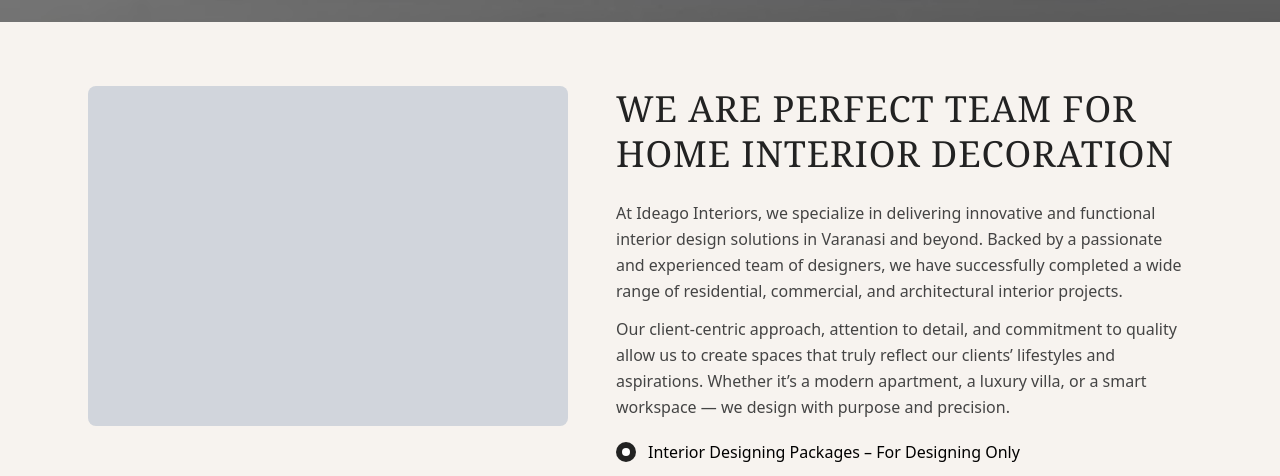
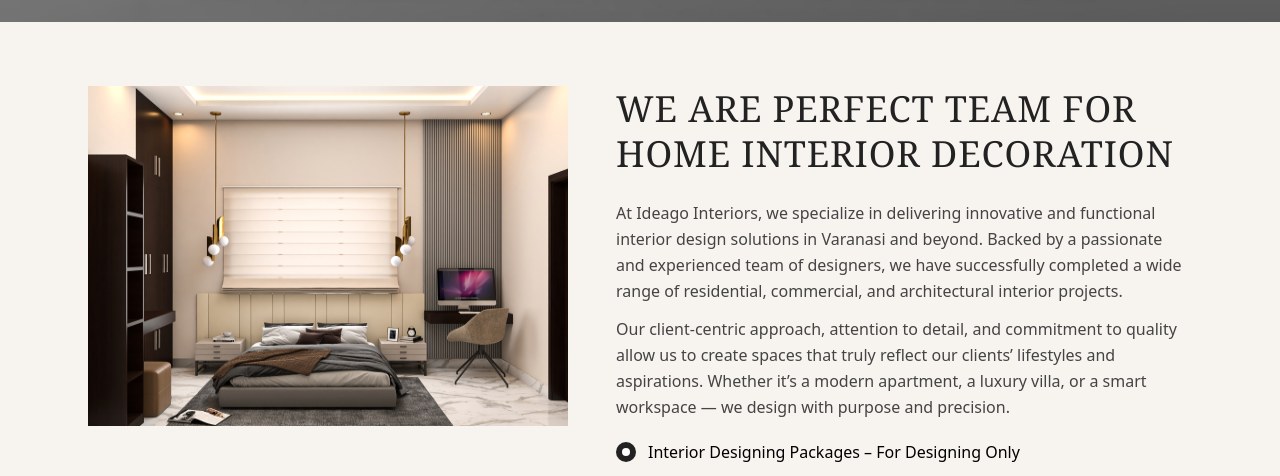
Before and after one commit to vanshguptaji/Ideago_frontend, a React (Vite) app: page /aboutus in a window 1280 px wide. Shown: the part 778-1254 px from the top of the page. Built offline with nearby package versions, Linux system fonts and the light colour scheme; a web font is replaced by a local one.

Commit message:
Add image to PerfectTeam component and update layout

```diff
--- a/src/components/AboutUs/PerfectTeam.jsx
+++ b/src/components/AboutUs/PerfectTeam.jsx
@@ -1,11 +1,14 @@
 import React from "react";
+import image from "../../assets/OurProjects/projects/bedroom 1 .jpg"
 
 const PerfectTeam = () => {
   return (
     <section className="bg-[#f7f3ef] py-16 flex flex-col items-center min-h-[600px]">
       <div className="flex flex-col md:flex-row max-w-6xl w-full justify-center items-start gap-12 px-4">
         {/* Left: Placeholder for image */}
-        <div className="bg-gray-300 w-full md:w-[480px] h-[340px] rounded-lg mb-8 md:mb-0"></div>
+        <div className="bg-gray-300 w-full md:w-[480px] h-[340px] rounded-lg mb-8 md:mb-0">
+          <img src={image} alt="image" className="w-full h-full"/>
+        </div>
         {/* Right: Text Content */}
         <div className="max-w-xl">
           <h2 className="font-serif font-medium text-3xl md:text-4xl text-[#222] leading-tight mb-6 tracking-wide">
```
